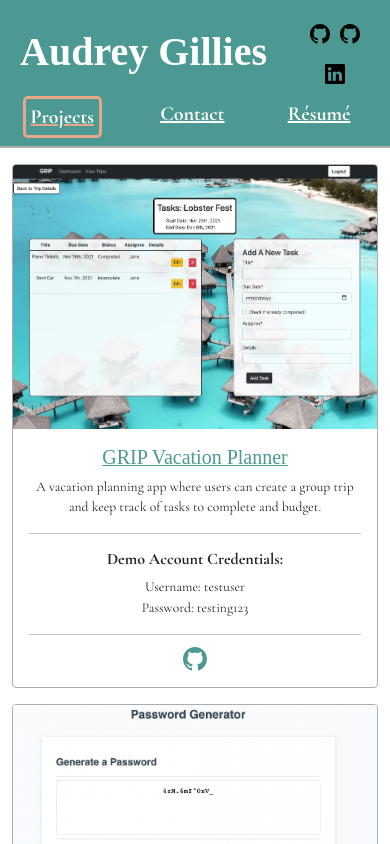
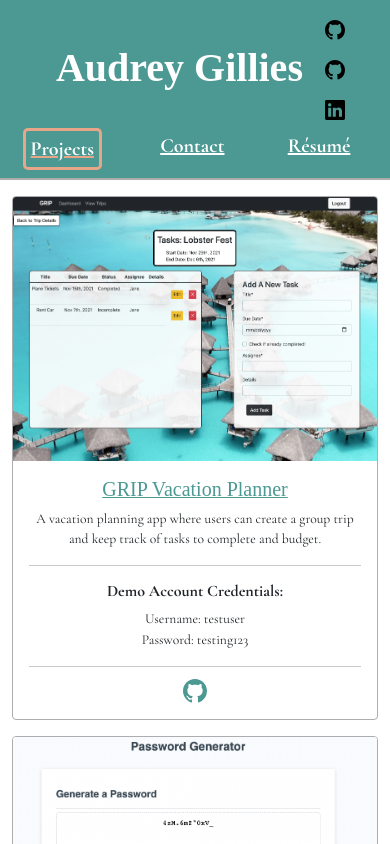
Before and after one commit to audrey-g37/Audrey-Portfolio-React, a React (Create React App) app: page / in a window 390 px wide. Shown: the top 844 px of the page. Built offline with nearby package versions, Linux system fonts and the light colour scheme; a web font is replaced by a local one.

Commit message:
adjusting the sizing of the header for media queries

```diff
--- a/src/components/Header.js
+++ b/src/components/Header.js
@@ -15,10 +15,10 @@ const Header = ({ activeKey, handlePageChange }) => {
 				<Col id='image' md={1} lg={2}>
 					<img alt='Audrey' src={Self} />
 				</Col>
-				<Col xs={9} md={8} lg={7}>
+				<Col xs={9} md={7}>
 					<h1>Audrey Gillies</h1>
 				</Col>
-				<Col xs={3} md={4} lg={3}>
+				<Col xs={1} md={5} lg={3}>
 					<div id='icons'>
 						<AboutLinks
 							linkLabels={linkLabels.filter((label) => !label.text.includes('gmail'))}
--- a/src/styles/header.css
+++ b/src/styles/header.css
@@ -7,6 +7,7 @@
 }
 
 #header #main-info {
+	display: flex;
 	align-items: center;
 	justify-content: center;
 	text-align: center;
@@ -14,11 +15,12 @@
 }
 
 #header img {
-	width: 9em;
+	width: 10em;
 	height: 8em;
 	border-radius: 2em;
 }
 #header h1 {
+	word-wrap: break-word;
 	font-size: 4em;
 	font-weight: 600;
 	margin: 0.5em 0;
@@ -61,16 +63,18 @@
 	color: var(--white);
 }
 
+@media (max-width: 985px) {
+	#header #image {
+		display: none;
+	}
+}
 @media (max-width: 768px) {
 	#header {
 		padding: 0.5em;
 	}
+
 	#header #main-info {
 		margin: 0;
-	}
-	#header h1 {
-		font-size: 2.5em;
-		text-align: left;
 	}
 
 	#header .nav-links a,
@@ -78,12 +82,13 @@
 	#header #icons .btn-link {
 		font-size: 1.25em;
 	}
-	#header #image {
-		display: none;
-	}
 }
 
 @media (max-width: 425px) {
+	#header h1 {
+		font-size: 2.5em;
+	}
+
 	#header #main-info .nav a {
 		padding: 0.25em;
 	}
```
